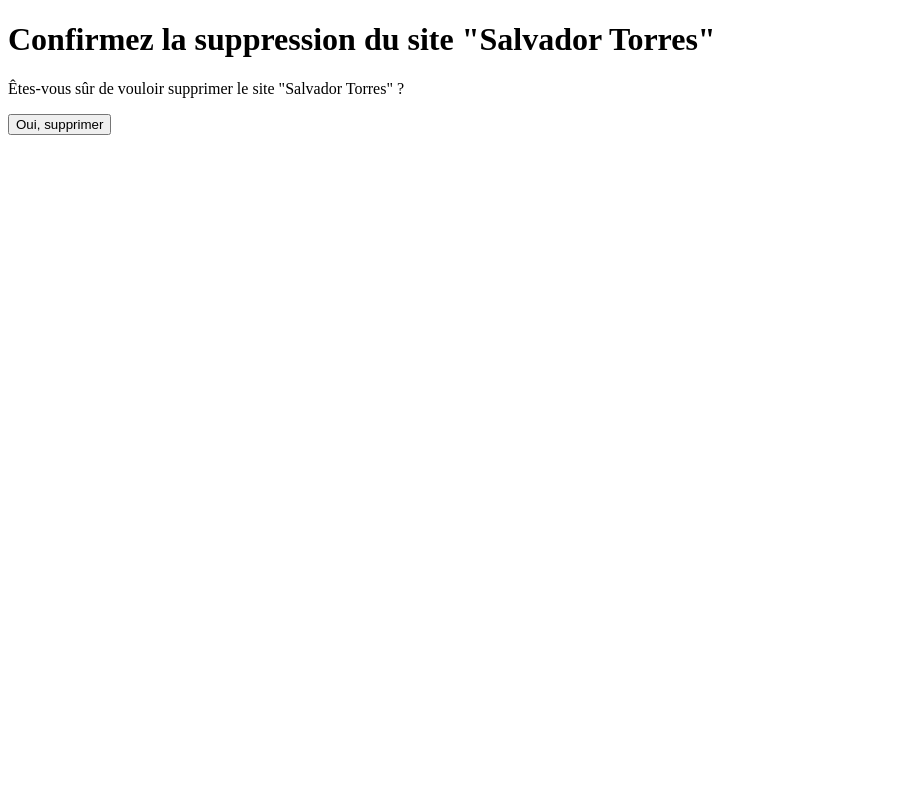
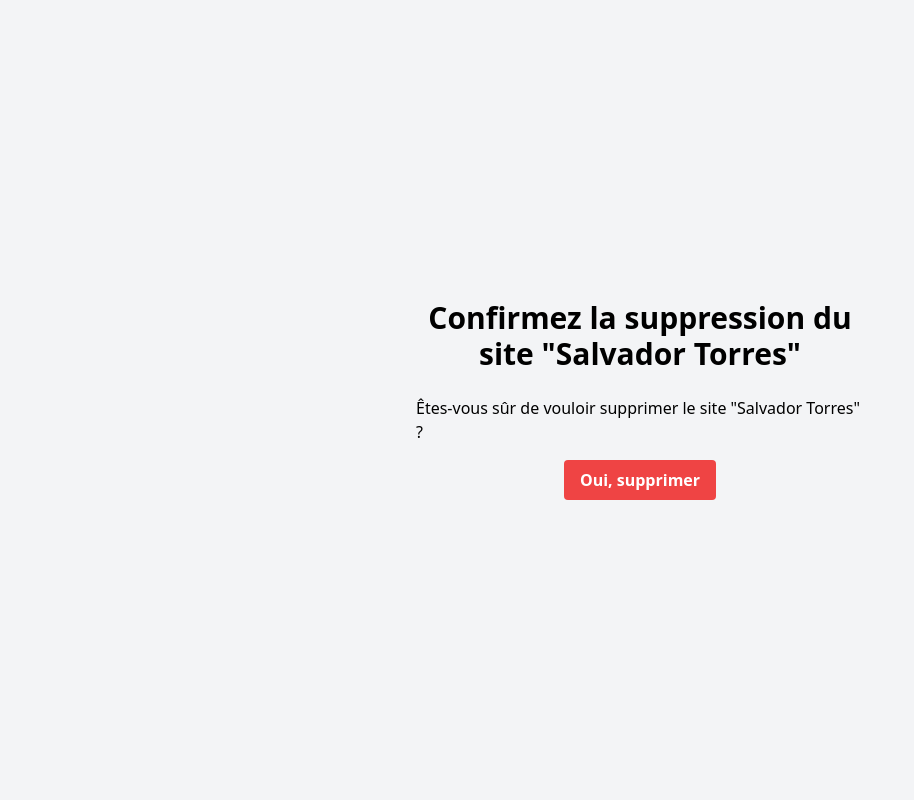
Before and after one commit to Hamtiac/b3-c2-django-Salvador_Torres-Guirao, a Django app: page /supprimer_site/2/ in a window 1280 px wide. Shown: the whole page, without its empty margins (0-914 px from the left). Run offline with Django 4.2, Linux system fonts and the light colour scheme; data comes from the database, SQL or seed files in the repository.

Commit message:
deleteFrontend: Add Basic Taliwind CSS

```diff
--- a/templates/sites/supprimer_site.html
+++ b/templates/sites/supprimer_site.html
@@ -1,14 +1,23 @@
 <!DOCTYPE html>
-<html>
+<html lang="fr">
 <head>
+    <meta charset="UTF-8">
+    <meta name="viewport" content="width=device-width, initial-scale=1.0">
     <title>Supprimer un Site</title>
+    <link href="https://cdn.jsdelivr.net/npm/tailwindcss@2.2.19/dist/tailwind.min.css" rel="stylesheet">
 </head>
-<body>
-    <h1>Confirmez la suppression du site "{{ object.nom }}"</h1>
-    <form method="post">
-        {% csrf_token %}
-        <p>Êtes-vous sûr de vouloir supprimer le site "{{ object.nom }}" ?</p>
-        <button type="submit">Oui, supprimer</button>
-    </form>
+<body class="bg-gray-100">
+    <div class="min-h-screen flex items-center justify-center">
+        <div class="max-w-md w-full mx-auto">
+            <h1 class="text-3xl font-semibold text-center mb-6">Confirmez la suppression du site "{{ object.nom }}"</h1>
+            <form method="post">
+                {% csrf_token %}
+                <p class="mb-4">Êtes-vous sûr de vouloir supprimer le site "{{ object.nom }}" ?</p>
+                <div class="flex justify-center">
+                    <button type="submit" class="bg-red-500 hover:bg-red-700 text-white font-bold py-2 px-4 rounded focus:outline-none focus:shadow-outline">Oui, supprimer</button>
+                </div>
+            </form>
+        </div>
+    </div>
 </body>
 </html>
```
